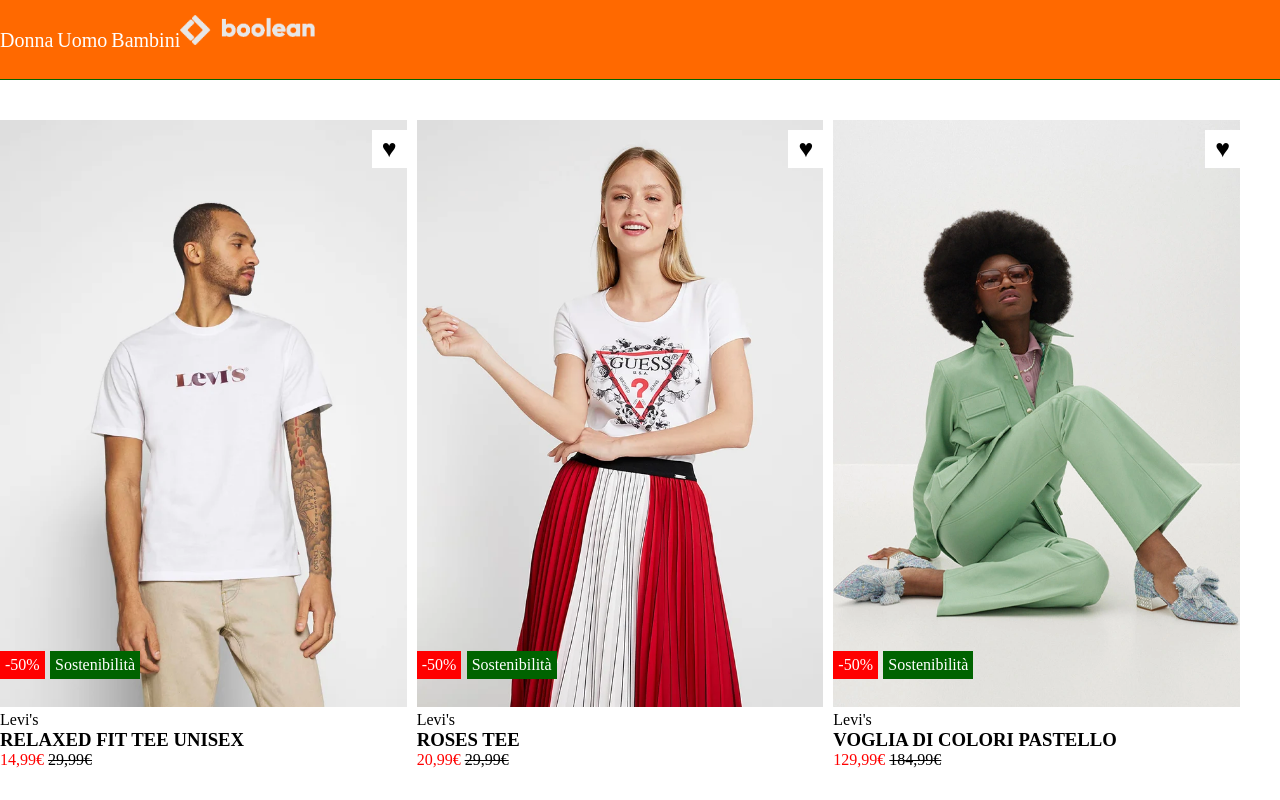
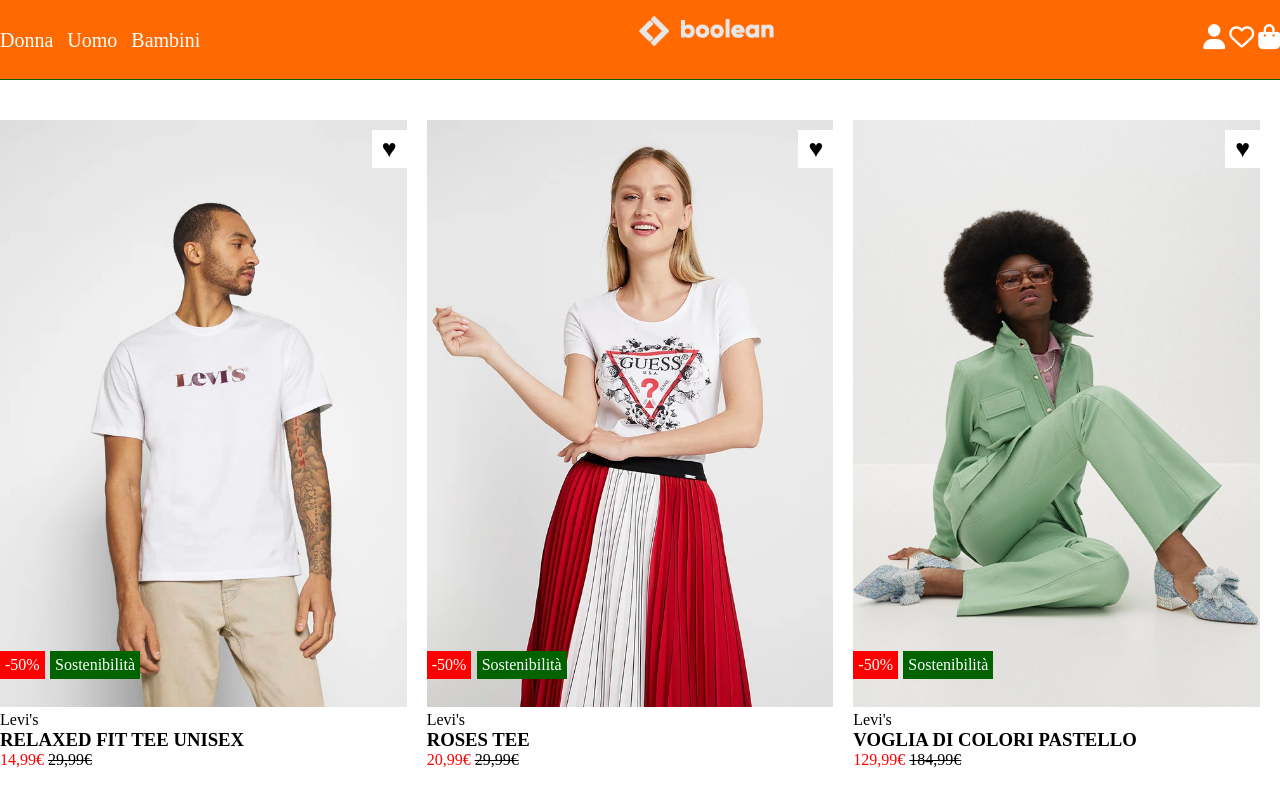
Before and after one commit to Deltafortal/html-css-boolando, a plain HTML site: page index.html in a window 1280 px wide. Shown: the top 800 px of the page. Drawn offline with Linux system fonts and the light colour scheme.

Commit message:
Added header

```diff
--- a/css/style.css
+++ b/css/style.css
@@ -51,10 +51,23 @@ header {
     z-index: 1;
 }
 
+header > .flex {
+    align-items: center;
+    justify-content: space-between;
+}
+
+.icons {
+    color: white;
+}
 
 .logo > img {
     height: 30px;
 }
+
+nav > a {
+    margin-right: 10px;
+}
+
 
 
 
@@ -66,7 +79,7 @@ main {
 }
 
 .row {
-    column-gap: 10px;
+    column-gap: 20px;
     row-gap: 50px;
 }
 
--- a/index.html
+++ b/index.html
@@ -24,6 +24,11 @@
                 <img src="img/boolean-logo.png" alt="logo boolean">
             </div>
 
+            <div class="icons">
+                <i class="fa-solid fa-user"></i>
+                <i class="fa-regular fa-heart"></i>
+                <i class="fa-solid fa-bag-shopping"></i>
+            </div>
         </div>
     </header>
 
```
